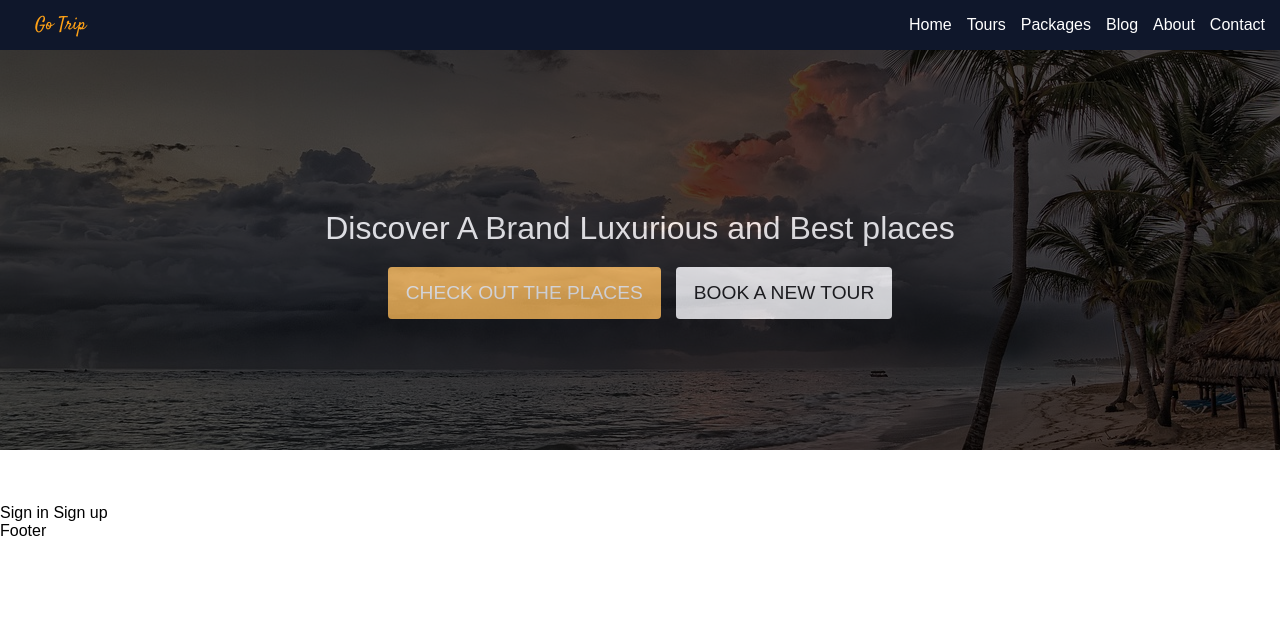
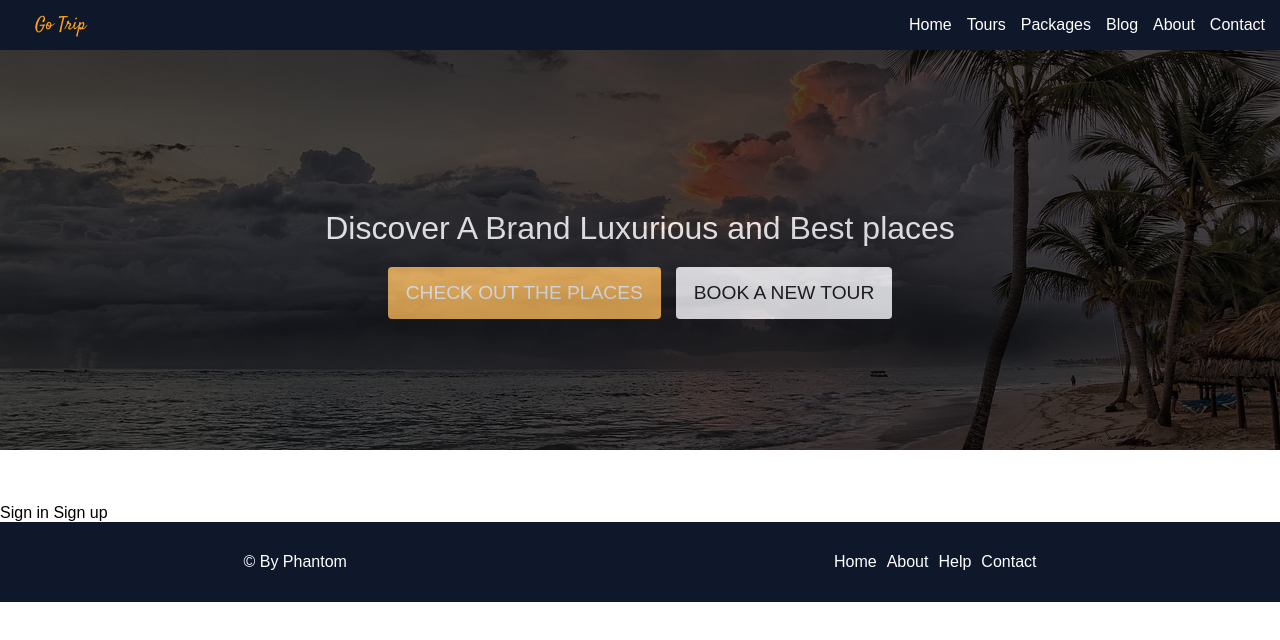
Before and after one commit to GeGuNa/Tourism-app, a React (Create React App) app: page / in a window 1280 px wide. Shown: the top 640 px of the page. Built offline with nearby package versions, Linux system fonts and the light colour scheme.

Commit message:
some changes

```diff
--- a/src/components/footer/footer.css
+++ b/src/components/footer/footer.css
@@ -0,0 +1,31 @@
+:root {
+--cl-clrwh: #fff;
+--cl-clrmn: #FEA116;
+}
+
+
+.footer {
+background: #0F172B !important;
+width:100%;
+display:flex;
+justify-content: space-around;
+color:#fff;
+height:80px;
+align-items:center;
+}
+
+
+.footer a {
+color: #fff !important;
+}
+
+.footer a:hover {
+	color: var(--cl-clrmn) !important;
+}
+
+
+
+.ftr1 {
+	display:flex;
+	gap:10px;
+}
--- a/src/components/footer/footer.js
+++ b/src/components/footer/footer.js
@@ -5,7 +5,21 @@ import './footer.css';
 export function Footer() {
 	return (<>
 
-	Footer
+	<div className="footer">
+
+	<div> © By Phantom</div>
+
+			<div>
+				<div className="ftr1">
+					<a href="">Home</a>
+					<a href="">About</a>
+					<a href="">Help</a>
+					<a href="">Contact</a>
+				</div>
+			</div>
+
+
+	</div>
 
 
 
```
